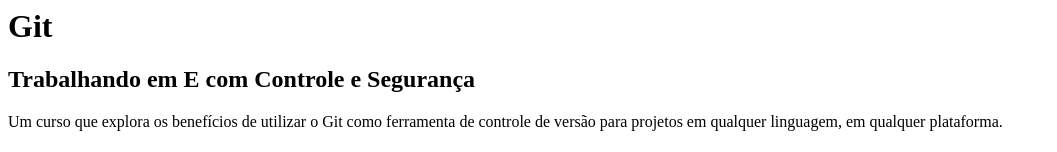
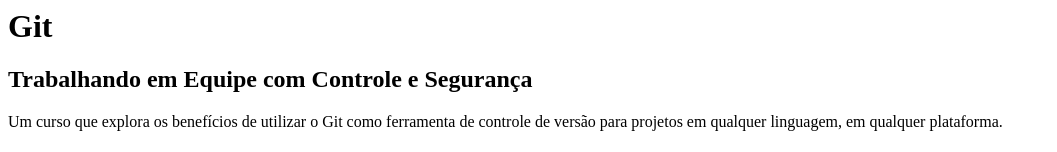
Before and after one commit to leonam13/git-curso, a plain HTML site: page index.html in a window 1280 px wide. Shown: the top 152 px of the page, without its empty margins (0-1057 px from the left). Drawn offline with Linux system fonts and the light colour scheme.

Commit message:
Alterei o Paragrafo Equipe novamedfsdfasdF

```diff
--- a/index.html
+++ b/index.html
@@ -3,7 +3,7 @@
 </head>
 <body>
 <h1>Git</h1>
-        <h2>Trabalhando em E com Controle e Segurança</h2>
+        <h2>Trabalhando em Equipe com Controle e Segurança</h2>
 
         <p>Um curso que explora os benefícios de utilizar o Git como ferramenta de controle de versão para projetos em qualquer linguagem, em qualquer plataforma.</p>
 
```
